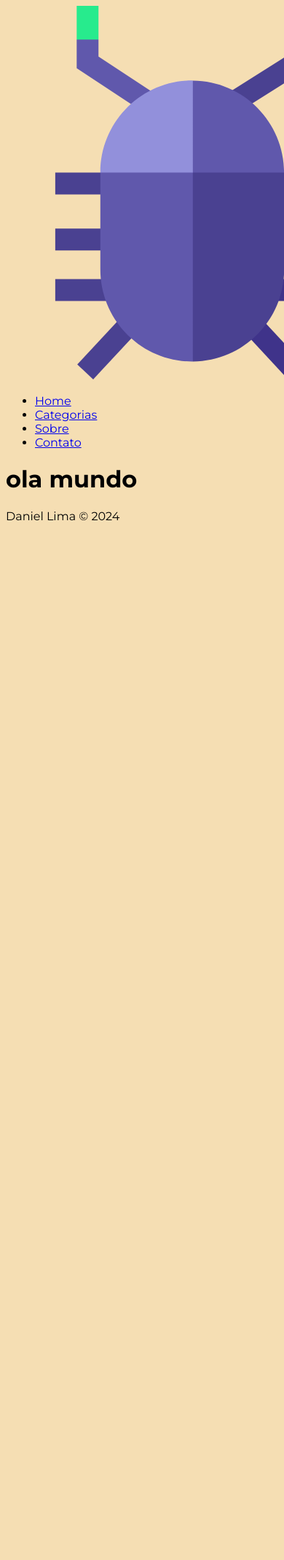
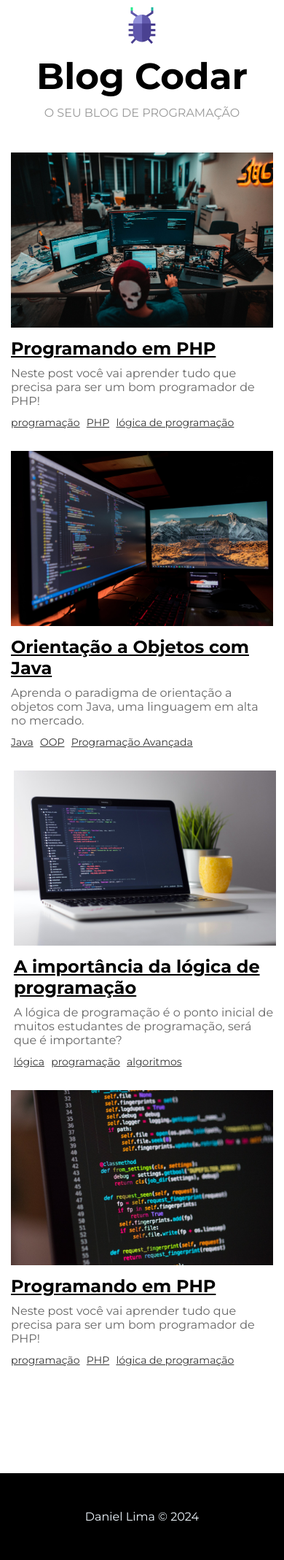
Before and after one commit to DanielLm25/Blog_Projeto_Hora_de_Codar, a PHP site: page / in a window 390 px wide; the page is wider, and only the part inside the window is pictured. Shown: that part at 73% size. Before the commit the page ends 714 px from the top of that part, so only its background shows below. Run offline with PHP 8.4, Linux system fonts and the light colour scheme.

Commit message:
Adicionando arquivos modificados e novos

```diff
--- a/CSS/styles.css
+++ b/CSS/styles.css
@@ -1,7 +1,269 @@
 *{
   font-family: "Montserrat", sans-serif;
+  padding: 0%;
+  margin: 0%;
+  box-sizing: border-box;
+
 }
 
-body{
-  background-color: wheat;
+html{
+    min-height: 100vh;
+    position: relative;
 }
+
+main{
+  margin-bottom: 250px;
+}
+
+/*-------------------NAVBAR--------------------*/
+
+
+#logo{
+  position: absolute;
+  top: 10px;
+  left: 9.5%;
+}
+
+#logo img{
+  width: 50px;
+}
+
+#navBar{
+  display: flex;
+  align-items: center;
+  justify-content: center;
+  background-color: #161616;
+  padding: 20px;
+  text-transform: uppercase;
+  list-style: none;
+}
+
+#navBar li{
+  margin:0 10px;
+  padding:5px ;
+}
+
+#navBar .nav-link {
+  color: aliceblue;
+  text-decoration: none;
+  transition: color 0.5s; /* Adicionando uma transição suave */
+  font-size: 14px;
+}
+
+#navBar .nav-link:hover {
+  color: #999; /* Alterando a cor no hover */
+}
+
+
+/*-------------------HOME--------------------*/
+
+#title-container {
+  min-width: 500px;
+  text-align: center;
+  margin-top: 30px;
+}
+
+#title-container h1 {
+  font-size: 50px;
+}
+
+#title-container p {
+  margin-top: 10px;
+  text-transform: uppercase;
+  color: #999;
+}
+
+#posts-container {
+  max-width: 1200px;
+  margin: 0 auto;
+  margin-top: 30px;
+  display: flex;
+  flex-wrap: wrap;
+}
+
+.post-box:first-child {
+  min-width: 100%;
+}
+
+.post-box {
+  flex: 1 1 0;
+  margin-bottom: 20px;
+}
+
+.post-box:nth-child(3) {
+  margin: 0 1%;
+}
+
+.post-box img {
+  width: 100%;
+}
+
+.post-box .post-title {
+  font-size: 24px;
+  margin: 10px 0;
+}
+
+.post-box .post-title a {
+  color: #000;
+  transition: .5s;
+}
+
+.post-box .post-title a:hover {
+  color: #999;
+}
+
+.post-box .post-description {
+  color: #666;
+}
+
+.tags-container {
+  margin-top: 10px;
+}
+
+.tags-container a {
+  font-size: 14px;
+  color: #333;
+  display: inline-block;
+  margin-right: 5px;
+}
+
+
+/*-------------------POST--------------------*/
+
+#post-container{
+  display: grid;
+  grid-template-columns: 75% 25%;
+  grid-template-rows: auto;
+  grid-template-areas: "main sidebar";
+  grid-gap:10px;
+  padding-top: 30px;
+  max-width: 1200px;
+  margin: 0 auto;
+  margin-bottom: 250px;
+}
+
+.content-container{
+  grid-area: main;
+}
+
+#main-title{
+  font-size: 36px;
+  margin-bottom: 30px;
+}
+
+#post-description{
+  font-style: italic;
+  margin-bottom: 40px;
+}
+
+#post-content{
+  line-height: 1.8;
+  margin: 10px 0;
+}
+
+.img-container{
+  margin-bottom: 30px;
+}
+
+.img-container img{
+  width: 60%;
+}
+
+/*-------------------POST ASIDE--------------------*/
+
+.nav-container{
+   grid-area: sidebar;
+}
+
+#tags-title, #categories-title{
+  font-size:24px;
+  margin-bottom: 10px;
+  background-color: #000;
+  color: aliceblue;
+  text-align: center;
+  padding: 10px;
+  font-weight: 300;
+}
+
+#tag-list, #categories-list{
+  list-style: none;
+}
+
+#tag-list li, #categories-list li{
+margin-bottom:10px}
+
+#tag-list a, #categories-list a{
+color: #666;
+transition:0.5s;
+}
+
+#tag-list a:hover, #categories-list a:hover{
+  color: #000;
+  transition:0.5s;
+  }
+
+
+/*-------------------FOOTER--------------------*/
+
+footer{
+  width: 100%;
+  position: absolute;
+  bottom: 0;
+  text-align: center;
+  background-color: #000;
+  color: aliceblue;
+  padding: 50px 0;
+}
+
+
+/*-------------------MOBILE--------------------*/
+@media(max-width:480px){
+
+
+  /*-------------------HOME--------------------*/
+header{
+  width: 100%;
+}
+
+#logo{
+  display: block;
+  position: relative;
+  margin: 0 auto;
+  left: 0;
+  width: 50px;
+}
+
+#navBar{
+  display: none;
+}
+
+#title-container{
+  min-width: 100%;
+  margin-top: 20px;
+
+}
+
+#post-container{
+margin-top:20px
+}
+
+.post-box{
+  flex: 100% 1 0;
+  padding: 15px;
+  margin: 0%;
+}
+
+  /*-------------------POSTS--------------------*/
+
+#post-container{
+  grid-template-columns: 100%;
+  padding: 15px;
+  grid-template-areas: "main"
+  "sidebar";
+}
+
+.img-container img{
+  width: 100%;
+}
+
+}
--- a/index.php
+++ b/index.php
@@ -2,10 +2,34 @@
 include_once("templates/header.php");
 ?>
 
-<H1>ola mundo</H1>
+<main>
+  <div id="title-container">
+  <h1>
+    Blog Codar
+  </h1>
+  <p>
+    O seu blog de programação
+  </p>
+  </div>
+  <div id="posts-container">
+  <?php foreach($posts as $post): ?>
+      <div class="post-box">
+        <img src="<?= $BASE_URL ?>/img/<?=$post['img'] ?>" alt="<?= $post['title'] ?>">
+        <h2 class="post-title">
+        <a href="<?= $BASE_URL ?>/post.php?id=<?= $post['id'] ?>"><?= $post['title'] ?></a>
+  </h2>
+        <p class="post-description"><?= $post['description'] ?></p>
+      <div class="tags-container">
+      <?php foreach($post['tags'] as $tag): ?>
+          <a href="#"><?= $tag ?></a>
+        <?php endforeach; ?>
+
+      </div>
+      </div>
+    <?php endforeach; ?>
+
+  </div>
+</main>
 <?php
 include_once("templates/footer.php");
 ?>
-</body>
-
-</html>
--- a/templates/header.php
+++ b/templates/header.php
@@ -1,4 +1,6 @@
 <?php include_once("helpers/url.php"); ?>
+<?php include_once("data/posts.php"); ?>
+<?php include_once("data/categories.php"); ?>
 
 <!DOCTYPE html>
 <html lang="en">
@@ -18,21 +20,21 @@
 
   <header>
     <a href="<?= $BASE_URL ?>" id="logo">
-      <img src="<?= $BASE_URL ?>/img/logo.svg" alt="Blog Codar">
+      <img src="<?= $BASE_URL ?>img/logo.svg" alt="Blog Codar">
     </a>
     <nav>
       <ul id="navBar">
         <li>
-          <a href="<?= $BASE_URL ?>">Home</a>
+          <a href="<?= $BASE_URL ?>" class="nav-link">Home</a>
         </li>
         <li>
-          <a href="#">Categorias</a>
+          <a href="#"class="nav-link">Categorias</a>
         </li>
         <li>
-          <a href="#">Sobre</a>
+          <a href="#"class="nav-link">Sobre</a>
         </li>
         <li>
-          <a href="<?= $BASE_URL ?>contato.php">Contato</a>
+          <a href="<?= $BASE_URL ?>contato.php" class="nav-link">Contato</a>
         </li>
       </ul>
     </nav>
```
Also changed, not shown: post.php (added, +59 -0 lines).
